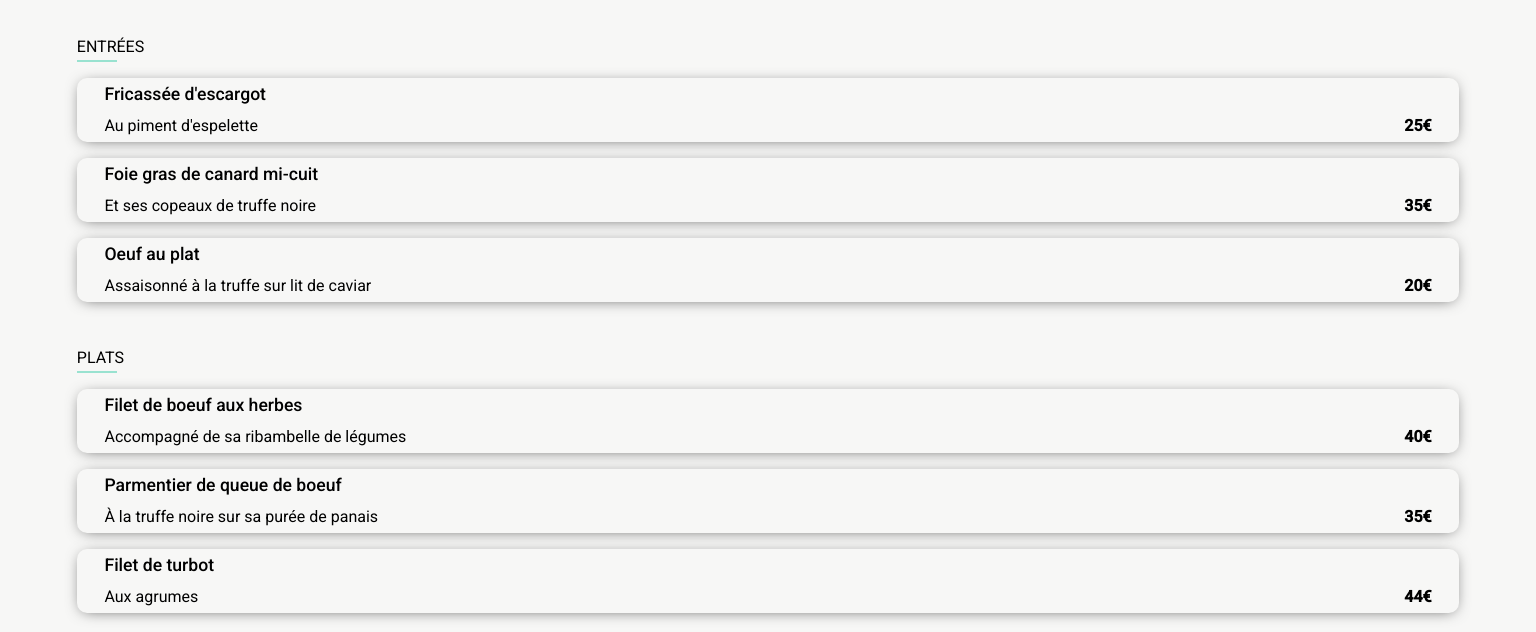
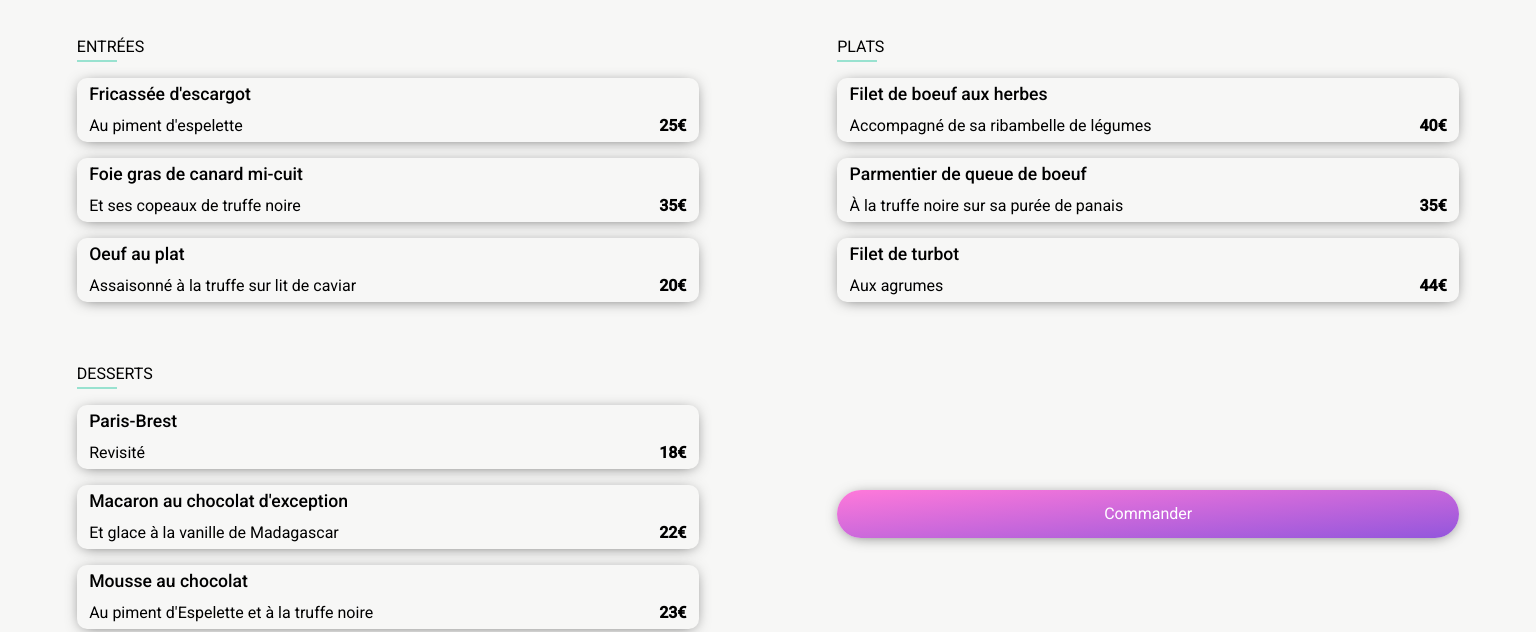
Before and after one commit to NicolasSIO/Ohmyfood-Nicolas-Mazaud.github.io, a plain HTML site: page palette-du-gout.html in a window 1536 px wide. Shown: the part 292-924 px from the top of the page. Drawn offline with Linux system fonts and the light colour scheme; a web font is replaced by a local one.

Commit message:
Responsive desktop + rename fichier scss

```diff
--- a/styles/mixins/_btn.scss
+++ b/styles/mixins/_btn.scss
@@ -16,6 +16,10 @@
   }
 
   @media screen and (min-width: 992px) {
-    padding: 2%;
+    padding: 1.5%;
+  }
+
+  @media screen and (min-width: 1300px) {
+    padding: 1%;
   }
 }
--- a/styles/mixins/_check.scss
+++ b/styles/mixins/_check.scss
@@ -46,3 +46,15 @@
     }
   }
 }
+
+@media screen and (min-width: 1300px) {
+  @keyframes decale-coche {
+    0% {
+      width: 100%;
+    }
+
+    100% {
+      width: 91%;
+    }
+  }
+}
--- a/styles/pages/_accueil.scss
+++ b/styles/pages/_accueil.scss
@@ -94,6 +94,10 @@ main {
     padding: 2% 0;
     margin-top: 1.5rem;
   }
+
+  @media screen and (min-width: 1300px) {
+    padding: 1.5% 0;
+  }
 }
 
 .description {
@@ -120,7 +124,7 @@ main {
 
 #restaurants {
   text-align: left;
-  padding: 3rem 4%;
+  margin: 3rem 4%;
   background-color: #f7f7f6;
 
   .card {
--- a/styles/pages/_palette-du-gout.scss
+++ b/styles/pages/_restaurant.scss
@@ -83,4 +83,23 @@ main {
     margin: 1rem 0;
     display: inline-block;
   }
+
+  @media screen and (min-width: 1300px) {
+    display: flex;
+    flex-direction: row;
+    flex-wrap: wrap;
+    justify-content: space-between;
+
+    #entrees,
+    #plats,
+    #desserts {
+      width: 45%;
+    }
+
+    .commander {
+      width: 45%;
+      height: 10%;
+      margin-top: 9%;
+    }
+  }
 }
--- a/styles/style.scss
+++ b/styles/style.scss
@@ -7,6 +7,6 @@
 @import "./mixins/_loader.scss";
 @import "./mixins/_menu.scss";
 @import "./pages/_accueil.scss";
-@import "./pages/_palette-du-gout.scss";
+@import "./pages/_restaurant.scss";
 @import "./layout/_header.scss";
 @import "./layout/_footer.scss";
```
Also changed, not shown: styles/style.css, 1 other file.
